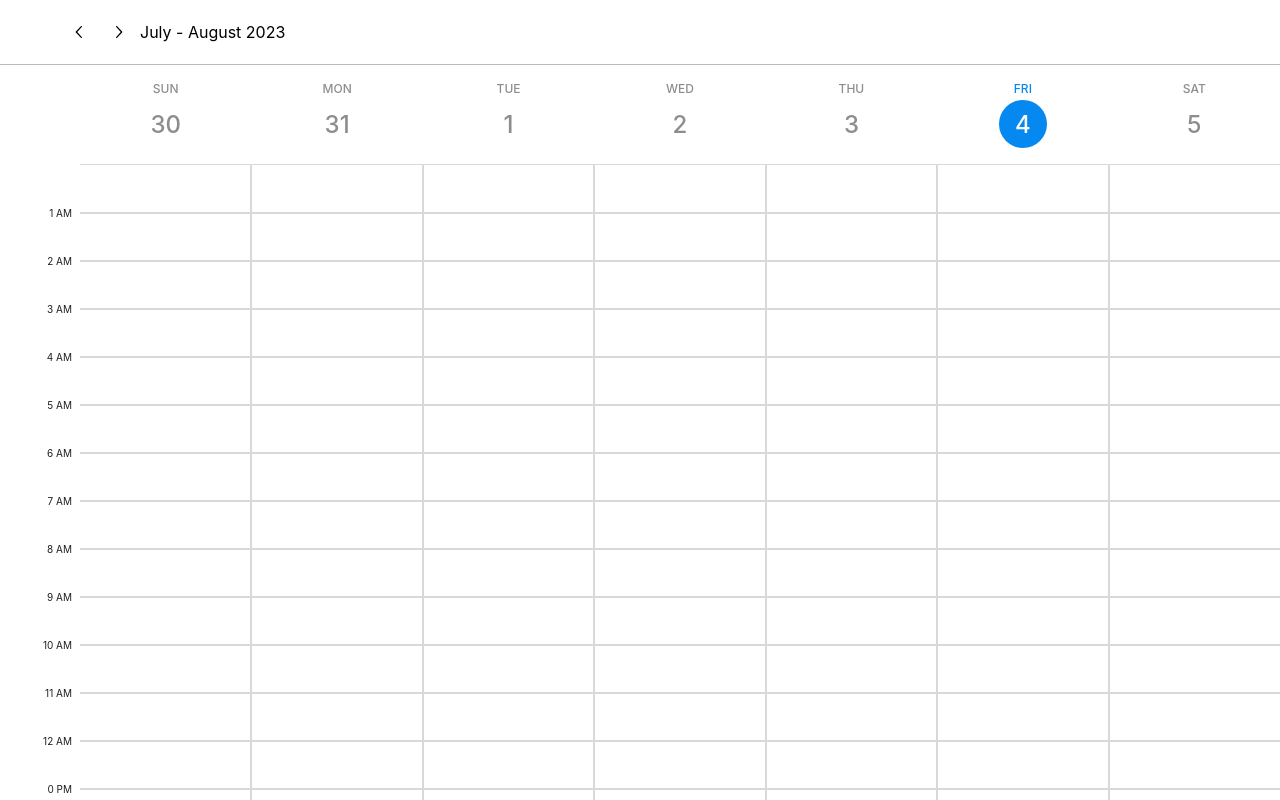
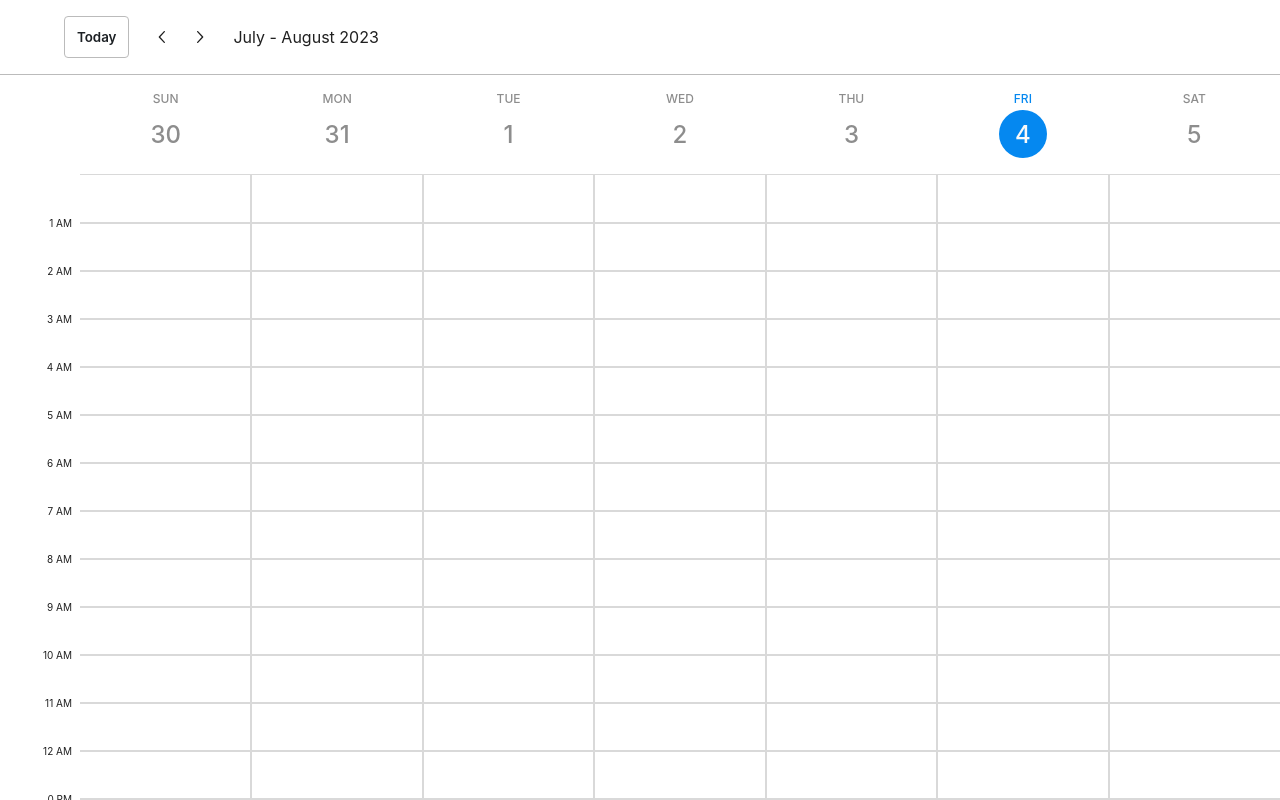
Before and after one commit to abinjohn123/calendar-weekview, a React (Create React App) app: page / in a window 1280 px wide. Built offline with nearby package versions, Linux system fonts and the light colour scheme.

Commit message:
feat: today button to reset week view

```diff
--- a/src/App.scss
+++ b/src/App.scss
@@ -1,5 +1,6 @@
 @import './reuse';
 @import '@radix-ui/colors/gray.css';
+@import '@radix-ui/colors/slate.css';
 @import '@radix-ui/colors/blue.css';
 
 $cell-padding: 24px;
@@ -16,8 +17,19 @@ $cell-padding: 24px;
 
 .calendar-header {
   border-bottom: 1px solid var(--gray-8);
-  padding: 16px;
-  padding-left: 64px;
+}
+
+.btn--today {
+  background-color: #fff;
+  border: 1px solid var(--gray-8);
+  color: var(--slate-12);
+  border-radius: 4px;
+  transition: background-color 0.2s;
+  font-weight: 600;
+
+  &:hover {
+    background-color: var(--gray-3);
+  }
 }
 
 .change-week {
--- a/src/App.tsx
+++ b/src/App.tsx
@@ -1,4 +1,4 @@
-import { useState, useEffect } from 'react';
+import { useState, useMemo } from 'react';
 import './App.scss';
 
 import Header from './comonents/Header';
@@ -22,7 +22,7 @@ function App() {
 
   return (
     <>
-      <Header week={week} setWeek={setWeek} />
+      <Header week={week} setWeek={setWeek} resetWeek={getCurrentWeek} />
       <CalendarGrid week={week} />
     </>
   );
--- a/src/comonents/Header.tsx
+++ b/src/comonents/Header.tsx
@@ -6,6 +6,7 @@ import { LeftChevronIcon, RightChevronIcon } from './svg/svg';
 interface HeaderProps {
   week: Date[];
   setWeek: Dispatch<SetStateAction<Date[]>>;
+  resetWeek: () => Date[];
 }
 
 const dateConfigWithoutYear: Intl.DateTimeFormatOptions = {
@@ -17,7 +18,14 @@ const dateConfigWithYear: Intl.DateTimeFormatOptions = {
   year: 'numeric',
 };
 
-const Header = ({ week, setWeek }: HeaderProps) => {
+const getCurrentDate = (): string =>
+  Intl.DateTimeFormat('en-US', {
+    weekday: 'long',
+    month: 'long',
+    day: 'numeric',
+  }).format(new Date());
+
+const Header = ({ week, setWeek, resetWeek }: HeaderProps) => {
   const [firstDay, lastDay] = [week[0], week[6]];
 
   const getMonth = (): string => {
@@ -49,17 +57,33 @@ const Header = ({ week, setWeek }: HeaderProps) => {
     );
 
   return (
-    <div className="d-flex-c-start gap6 calendar-header">
+    <div className="d-flex-c-start py16 px64 gap18 calendar-header">
+      <CustomTooltip title={getCurrentDate()}>
+        <button
+          className="btn cur-p px12 py12 btn--today"
+          onClick={() => setWeek(resetWeek())}
+        >
+          Today
+        </button>
+      </CustomTooltip>
+      <div className="d-flex gap4">
         <CustomTooltip title="Previous week">
-        <div className="change-week cur-p" onClick={() => handleWeekChange(-1)}>
+          <div
+            className="change-week cur-p"
+            onClick={() => handleWeekChange(-1)}
+          >
             <LeftChevronIcon />
           </div>
         </CustomTooltip>
         <CustomTooltip title="Next week">
-        <div className="change-week cur-p" onClick={() => handleWeekChange(1)}>
+          <div
+            className="change-week cur-p"
+            onClick={() => handleWeekChange(1)}
+          >
             <RightChevronIcon />
           </div>
         </CustomTooltip>
+      </div>
       <p className="month">{getMonth()}</p>
     </div>
   );
--- a/src/index.scss
+++ b/src/index.scss
@@ -16,6 +16,7 @@ html {
 body {
   font-size: 1.6rem;
   font-family: 'inter', sans-serif;
+  color: var(--gray-12);
 }
 
 @while $space >=0 {
@@ -32,3 +33,9 @@ body,
   display: flex;
   flex-direction: column;
 }
+
+.btn {
+  border: none;
+  outline: none;
+  font-family: 'Inter', sans-serif;
+}
```
Lines whose indentation alone changed are shown as unchanged.
